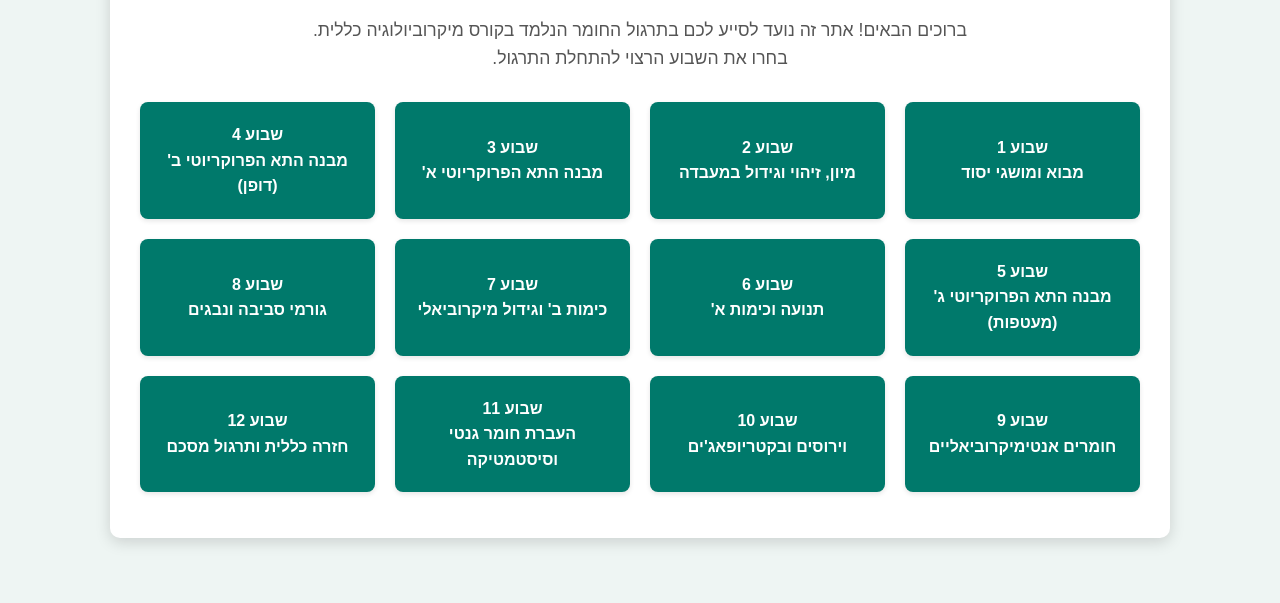
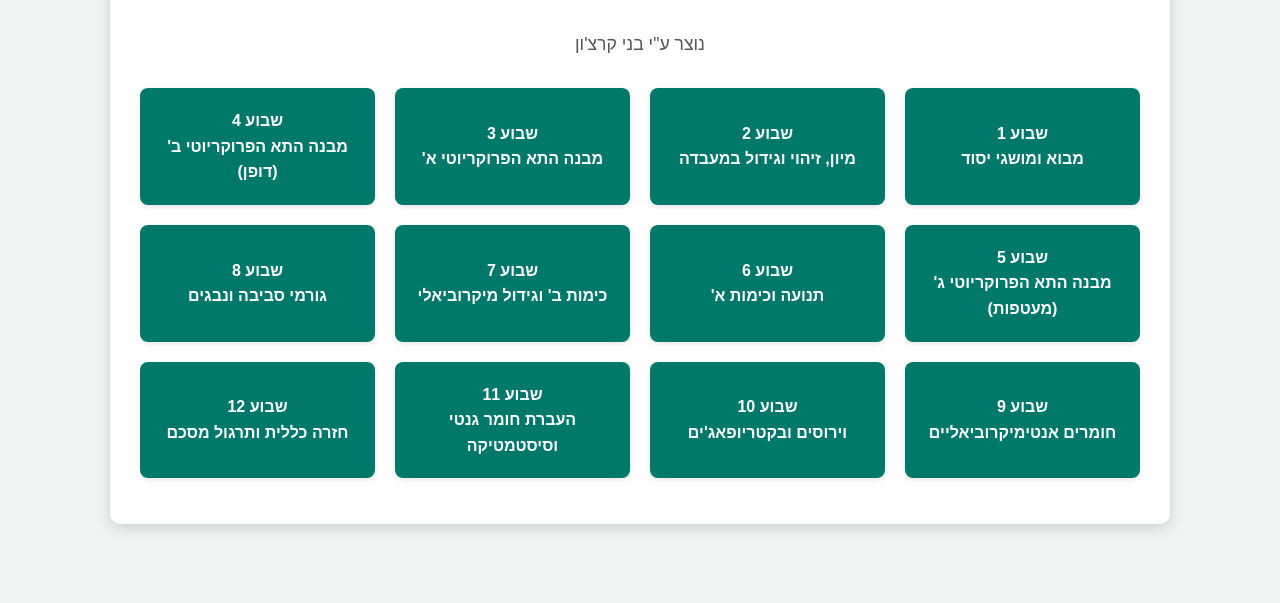
Before and after one commit to beny-karachun/generalmicrobiology, a plain HTML site: page index.html in a window 1280 px wide. Shown: the part 197-800 px from the top of the page. Drawn offline with Linux system fonts and the light colour scheme.

Commit message:
Update index.html

```diff
--- a/index.html
+++ b/index.html
@@ -116,8 +116,7 @@
     <div class="container">
         <h1>תרגול אינטראקטיבי במיקרוביולוגיה כללית</h1>
         <p class="intro-text">
-            ברוכים הבאים! אתר זה נועד לסייע לכם בתרגול החומר הנלמד בקורס מיקרוביולוגיה כללית. <br>
-            בחרו את השבוע הרצוי להתחלת התרגול.
+            נוצר ע"י בני קרצ'ון<br>
         </p>
 
         <ul class="week-links">
```
